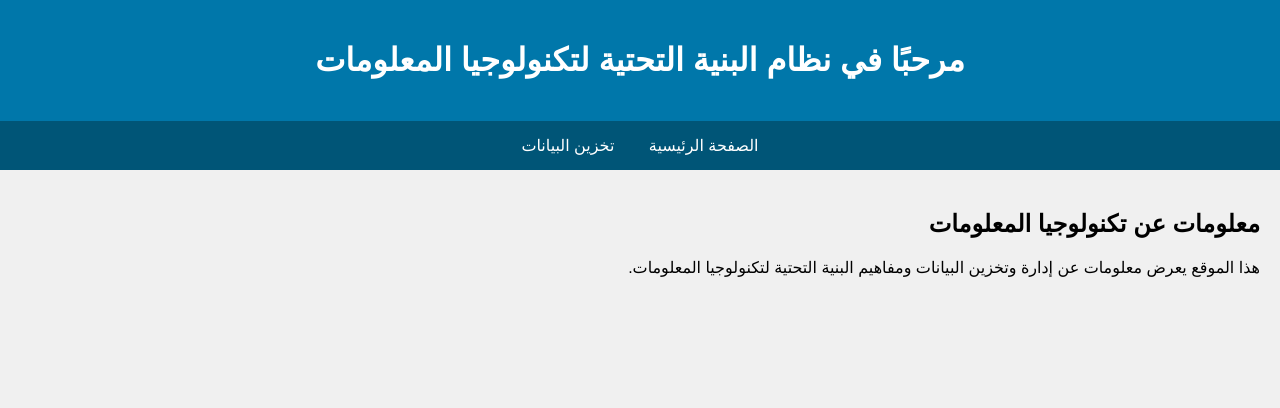
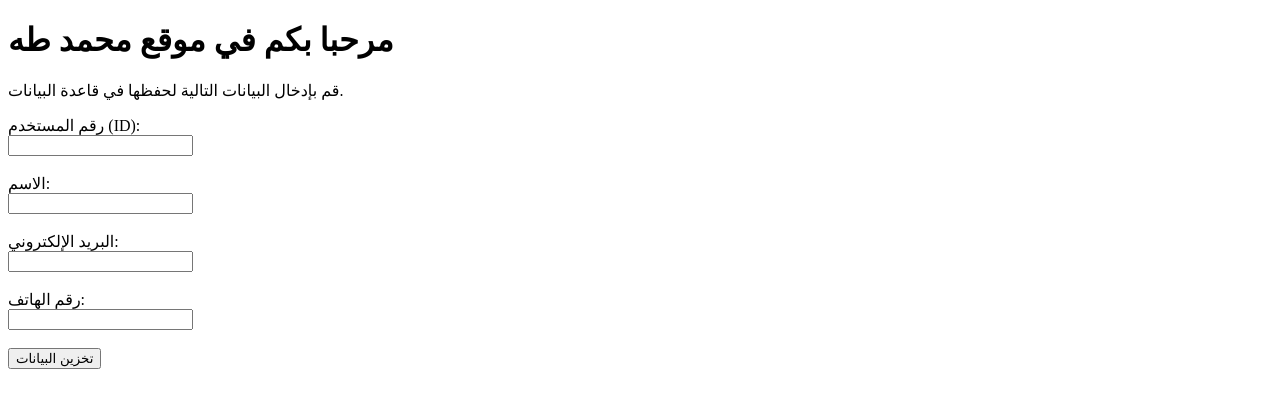
Before and after one commit to mohamed-1092/Mohamed-taha-nahah-first-website, a plain HTML site: page index.html in a window 1280 px wide. Drawn offline with Linux system fonts and the light colour scheme.

Commit message:
Update index.html

```diff
--- a/index.html
+++ b/index.html
@@ -3,54 +3,69 @@
 <head>
   <meta charset="UTF-8">
   <meta name="viewport" content="width=device-width, initial-scale=1.0">
-  <title>نظام البنية التحتية لتكنولوجيا المعلومات</title>
-  <style>
-    body {
-      font-family: Arial, sans-serif;
-      direction: rtl;
-      background-color: #f0f0f0;
-      margin: 0;
-      padding: 0;
-    }
-    header {
-      background-color: #0077aa;
-      color: white;
-      padding: 20px;
-      text-align: center;
-    }
-    nav {
-      background-color: #005577;
-      text-align: center;
-    }
-    nav a {
-      color: white;
-      padding: 15px;
-      display: inline-block;
-      text-decoration: none;
-    }
-    nav a:hover {
-      background-color: #003344;
-    }
-    main {
-      padding: 20px;
-    }
-  </style>
+  <title>موقع محمد طه لحفظ البيانات</title>
 </head>
 <body>
+  <h1>مرحبا بكم في موقع محمد طه</h1>
+  <p>قم بإدخال البيانات التالية لحفظها في قاعدة البيانات.</p>
 
-  <header>
-    <h1>مرحبًا في نظام البنية التحتية لتكنولوجيا المعلومات</h1>
-  </header>
+  <form id="userForm">
+    <label for="user-id">رقم المستخدم (ID):</label><br>
+    <input type="text" id="user-id" required><br><br>
 
-  <nav>
-    <a href="index.html">الصفحة الرئيسية</a>
-    <a href="storage.html">تخزين البيانات</a>
-  </nav>
+    <label for="user-name">الاسم:</label><br>
+    <input type="text" id="user-name" required><br><br>
 
-  <main>
-    <h2>معلومات عن تكنولوجيا المعلومات</h2>
-    <p>هذا الموقع يعرض معلومات عن إدارة وتخزين البيانات ومفاهيم البنية التحتية لتكنولوجيا المعلومات.</p>
-  </main>
+    <label for="user-email">البريد الإلكتروني:</label><br>
+    <input type="email" id="user-email" required><br><br>
 
+    <label for="user-phone">رقم الهاتف:</label><br>
+    <input type="tel" id="user-phone" required><br><br>
+
+    <button type="button" onclick="handleSaveData()">تخزين البيانات</button>
+  </form>
+
+  <script type="module">
+    // استيراد Firebase
+    import { initializeApp } from "https://www.gstatic.com/firebasejs/9.6.1/firebase-app.js";
+    import { getDatabase, ref, set } from "https://www.gstatic.com/firebasejs/9.6.1/firebase-database.js";
+
+    // إعدادات Firebase الخاصة بك
+    const firebaseConfig = {
+      apiKey: "AIzaSyDFuk2hFBDPDMfHHHQyASkR8VRYcoFNPXQ",
+      authDomain: "my-dada-1bbf7.firebaseapp.com",
+      databaseURL: "https://my-dada-1bbf7-default-rtdb.firebaseio.com",
+      projectId: "my-dada-1bbf7",
+      storageBucket: "my-dada-1bbf7.appspot.com",
+      messagingSenderId: "502973588428",
+      appId: "1:502973588428:web:7c3a3cffed551ee63a7369",
+      measurementId: "G-Q264WE6FS6"
+    };
+
+    // تهيئة التطبيق
+    const app = initializeApp(firebaseConfig);
+    const db = getDatabase(app);
+
+    // دالة لحفظ البيانات
+    window.handleSaveData = function() {
+      const id = document.getElementById("user-id").value;
+      const name = document.getElementById("user-name").value;
+      const email = document.getElementById("user-email").value;
+      const phone = document.getElementById("user-phone").value;
+
+      set(ref(db, 'users/' + id), {
+        username: name,
+        email: email,
+        phone: phone
+      })
+      .then(() => {
+        alert("تم حفظ البيانات بنجاح!");
+        document.getElementById("userForm").reset();
+      })
+      .catch((error) => {
+        alert("حدث خطأ أثناء حفظ البيانات: " + error.message);
+      });
+    }
+  </script>
 </body>
 </html>
```
